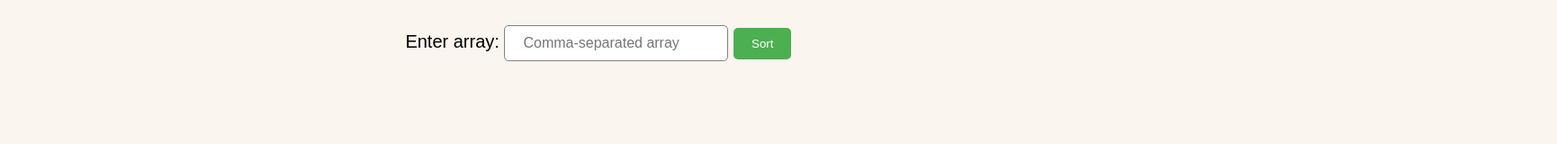
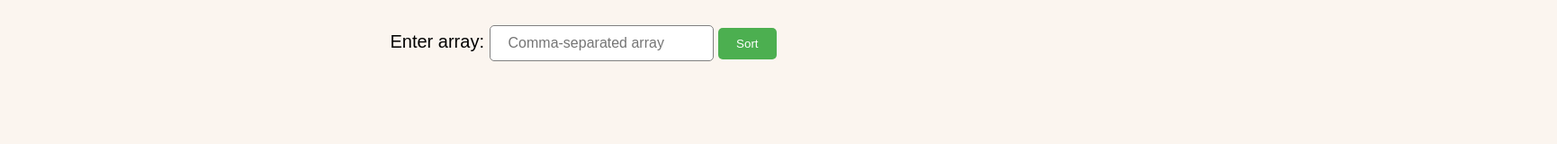
Before and after one commit to kostyanxd/labi2, a plain HTML site: page index.html in a window 1280 px wide. Shown: the whole page at 90% size, 1730 px wide, since content can reach past the window. Drawn offline with Linux system fonts and the light colour scheme.

Commit message:
Update index.html

```diff
--- a/index.html
+++ b/index.html
@@ -61,7 +61,7 @@ align-items: center;
   width: 100vw;
   display: flex;
   align-items: center;
-  margin-left: 35%;
+  justify-content: center;
 }
 </style>
   </head>
```
